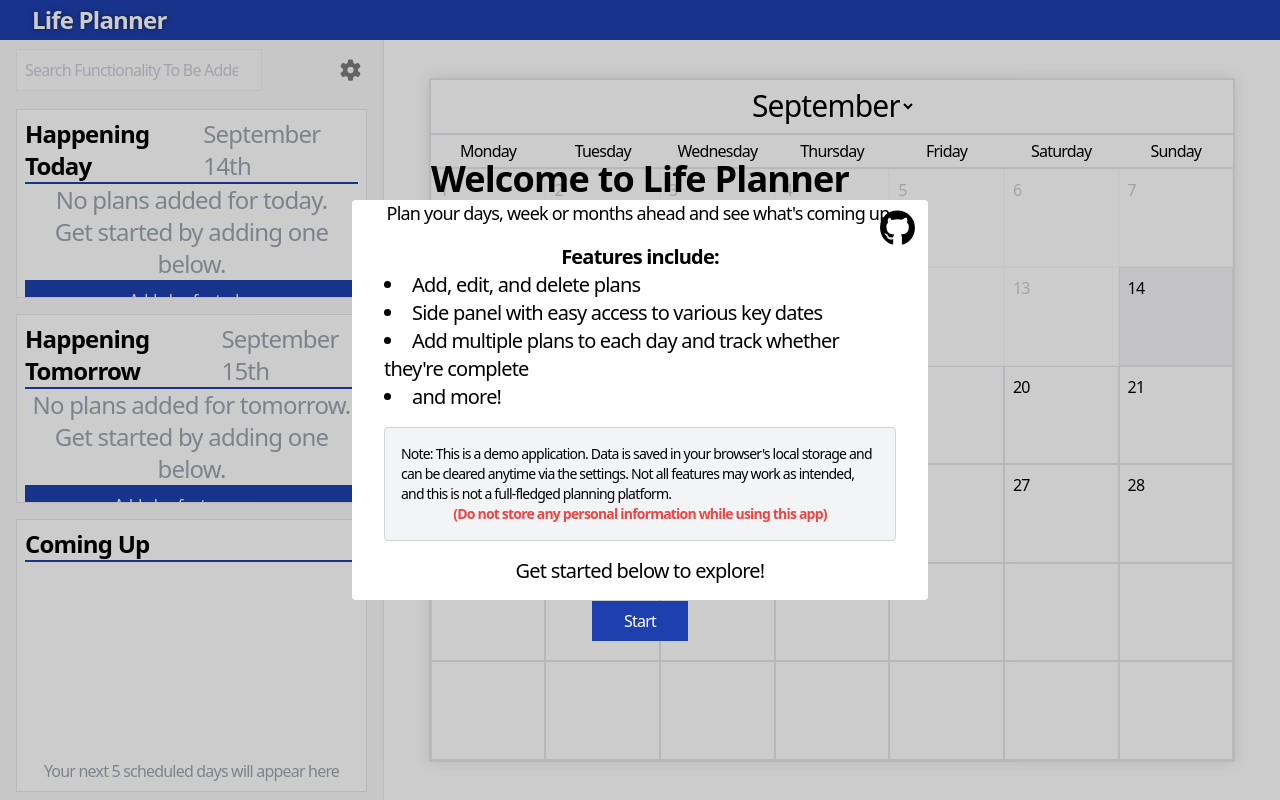
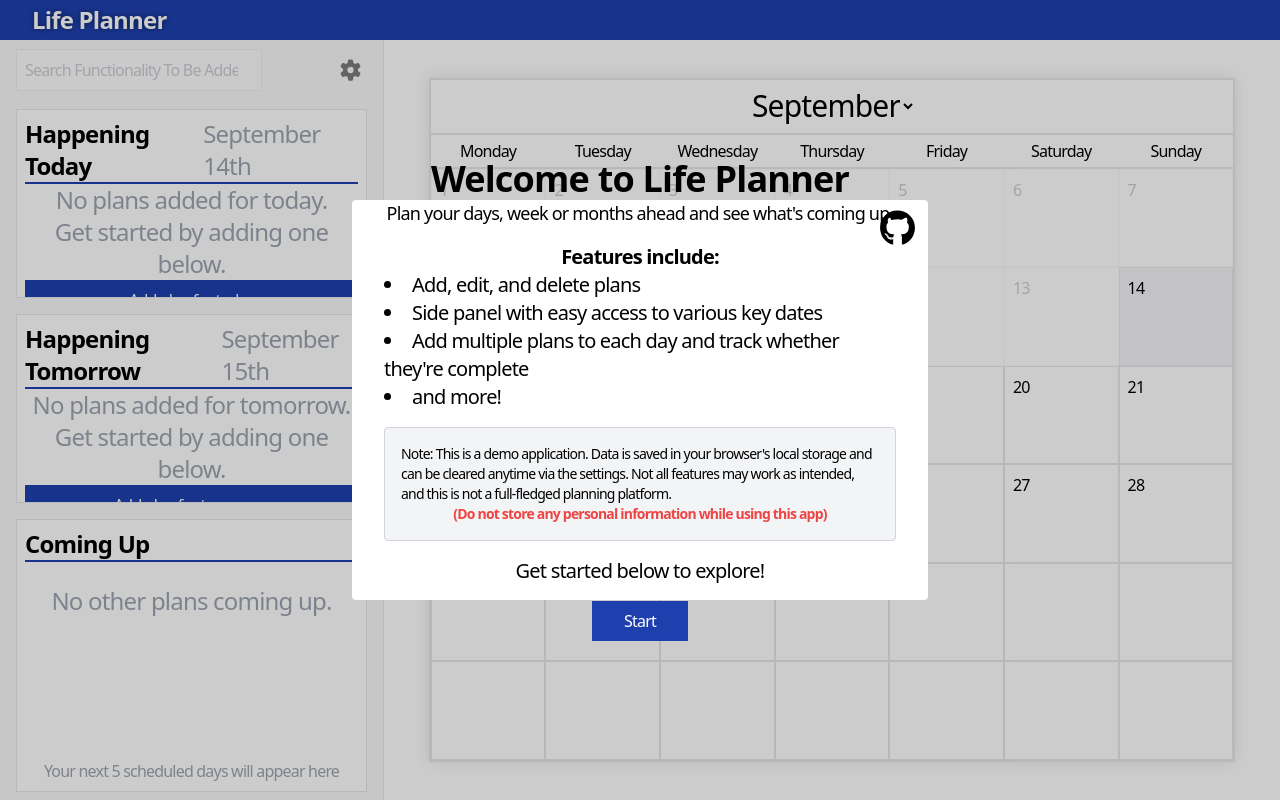
Before and after one commit to lseti1/AngularLifePlanner-1234890, an Angular app: page / in a window 1280 px wide. Built offline with nearby package versions, Linux system fonts and the light colour scheme.

Commit message:
Functionality: Added fallback message in Coming Up when no plans available, and also removed button press from Life Planner name plate for now

```diff
--- a/src/app/side-panel/filtered-plans/filtered-plans.html
+++ b/src/app/side-panel/filtered-plans/filtered-plans.html
@@ -17,7 +17,13 @@
                         <button (click)="onViewPlan(block.month, block.date)" class="blue-btn -m-1">View</button>
                     </li>
                 }
+
             </ul>
+            @if (dateBlocks().length === 0) {
+                <div class="flex items-center justify-center w-full h-full">
+                    <p class="text-2xl text-gray-400 text-center">No other plans coming up.</p>
+                </div>
+            }
         </div>
         <p class="text-center text-gray-400">Your next 5 scheduled days will appear here</p>
     </div>
--- a/src/app/top-bar/top-bar.html
+++ b/src/app/top-bar/top-bar.html
@@ -1,7 +1,7 @@
 <div class="bg-blue-800 w-full h-full text-white">
     <div class="flex justify-between h-full w-full px-8 py-2">
         <div class="flex flex-row justify-center items-center gap-4">
-            <button class="text-2xl font-semibold text-shadow">Life Planner</button>
+            <button class="text-2xl font-semibold text-shadow pointer-events-none">Life Planner</button>
             <!-- <p class="text-2xl">{{ currentDate | date: 'MMMM' }} {{ currentDate.getDate() | ordinalPipe }} </p> -->
         </div>
         <div class="flex flex-row justify-center items-center ">
```
